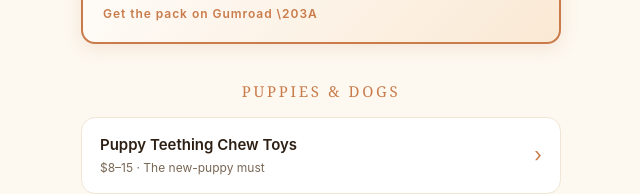
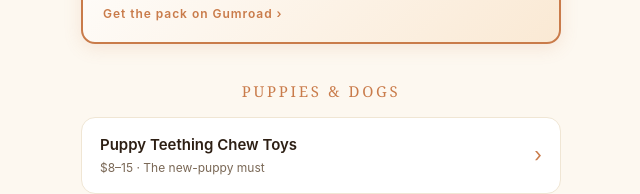
Before and after one commit to saltybayflips-AI-Empire/saltybayflips, a plain HTML site: page fuzzy.html in a window 1280 px wide. Shown: the part 449-643 px from the top of the page, 319-959 px from the left. Drawn offline with Linux system fonts and the light colour scheme.

Commit message:
fix(fuzzy): replace literal \203A escape with the › chevron character

```diff
--- a/fuzzy.html
+++ b/fuzzy.html
@@ -29,7 +29,7 @@
   a.shop-card .shop-title { font-family:Georgia,serif; font-weight:400; font-size:20px; line-height:1.25; margin:2px 0 4px; }
   a.shop-card .shop-sub { color:var(--muted); font-size:13px; }
   a.shop-card .shop-cta { color:var(--accent); font-size:12px; font-weight:600; letter-spacing:.08em; margin-top:8px; display:inline-block; }
-  a.shop-card .shop-cta::after { content:" \\203A"; }
+  a.shop-card .shop-cta::after { content:" ›"; }
   .disclosure { margin-top:40px; padding:16px; border:1px dashed var(--line); border-radius:12px; font-size:12px; color:var(--muted); line-height:1.6; }
   .disclosure strong { color:var(--ink); }
   .socials { text-align:center; margin-top:28px; }
```
